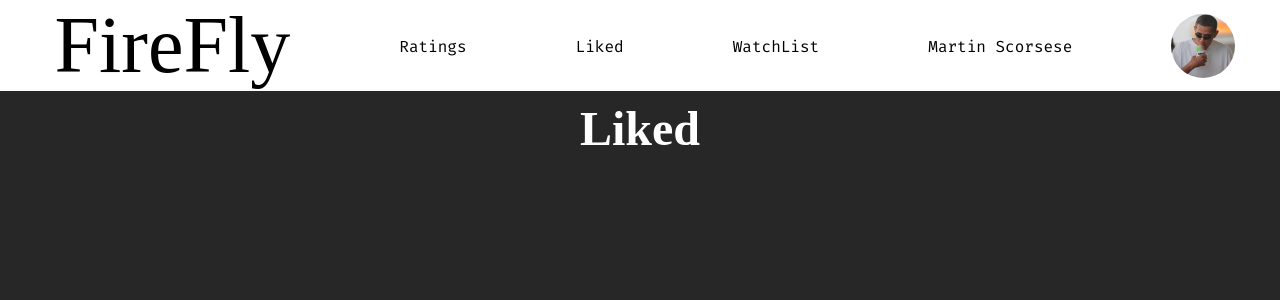
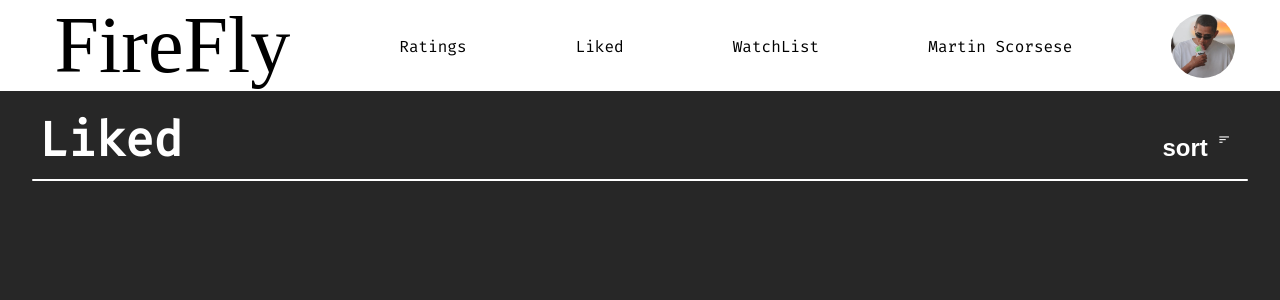
Before and after one commit to danyalutsevich/FireFly, a React (Create React App) app: page /liked in a window 1280 px wide. Shown: the top 300 px of the page. Built offline with nearby package versions, Linux system fonts and the light colour scheme; a web font is replaced by a local one.

Commit message:
LikedPage

```diff
--- a/public/index.html
+++ b/public/index.html
@@ -4,6 +4,7 @@
     <meta charset="utf-8" />
     <link rel="icon" href="%PUBLIC_URL%/favicon.ico" />
     <link rel="preconnect" href="https://fonts.googleapis.com">
+    <link rel="stylesheet" href="https://fonts.googleapis.com/icon?family=Material+Icons">
     <link rel="preconnect" href="https://fonts.gstatic.com" crossorigin>
     <link href="https://fonts.googleapis.com/css2?family=Fira+Mono&family=Libre+Barcode+39+Text&display=swap" rel="stylesheet">    <meta name="viewport" content="width=device-width, initial-scale=1" />
     <meta name="theme-color" content="#000000" />
--- /dev/null
+++ b/src/Components/Liked.css
@@ -0,0 +1,70 @@
+.PageTitle{
+    color: white;
+    font-family: "Fira Mono";
+    font-size: 6vh;
+    margin-left: 3vw;
+    margin-top: 20px;
+    text-align: left;
+}
+
+.Sort{
+    margin-right: 3vw;
+    display: inline-block;
+}
+
+.SortElement{
+    color: white;
+    font-size: 3vh;
+    margin: 5px;
+}
+
+.LikedHeader{
+    display: flex;
+    justify-content: space-between;
+    align-items: baseline;
+}
+
+.Divider{
+    background-color: white;
+    border-radius: 32px;
+    width: 95%;
+    height: 0.3vh;
+    margin-left: auto;
+    margin-right: auto;
+    position: relative;
+    z-index: 0;
+}
+
+.DropdownSortMethods{
+    position: absolute;
+    display: none;
+    background-color: white;
+    border-radius: 10px;
+    margin-right: 10px;
+    right: 0px;
+    padding: 10px;
+    z-index: 1;
+}
+
+.SortMethodElement{
+    font-size: 1vw;
+    background: none;
+    border: none;
+}
+
+.material-icons{
+    font-size: 1vw;
+    background: none;
+    border: none;
+}
+
+.SortIconBtn{
+    background: none;
+    border: none;
+    display: flex;
+}
+
+.Sort:hover .DropdownSortMethods{
+    display: flex;
+    flex-direction: column;
+}
--- a/src/Components/Liked.jsx
+++ b/src/Components/Liked.jsx
@@ -1,10 +1,29 @@
 import React from 'react';
+
+import "./Liked.css";
 
 
 export default function Liked() {
   return (
   <div>
-    <h2>Liked</h2>
+    <div className="LikedHeader">
+      <h2 className="PageTitle">Liked</h2>
+      <div className="Sort">
+
+        <button className="SortIconBtn">
+        <h3 className="SortElement">sort</h3>
+          <i class="material-icons SortElement">sort</i>
+        </button>
+        <div className="DropdownSortMethods">
+          <button className="SortMethodElement">by date added<i class="material-icons">arrow_upward</i></button>
+          <button className="SortMethodElement">by date added<i class="material-icons">arrow_downward</i></button>
+          <button className="SortMethodElement">by rating<i class="material-icons">arrow_upward</i></button>
+          <button className="SortMethodElement">by rating<i class="material-icons">arrow_downward</i></button>
+
+        </div>
+      </div>
+    </div>
+    <div className="Divider"></div>
   </div>
   );
 }
```
Also changed, not shown: src/Components/Liked/LikedContentCard.jsx (added, +14 -0 lines), src/Components/Liked/LikedContentCard.css (added), 1 other file (tests, documents, lock files or other folders).
